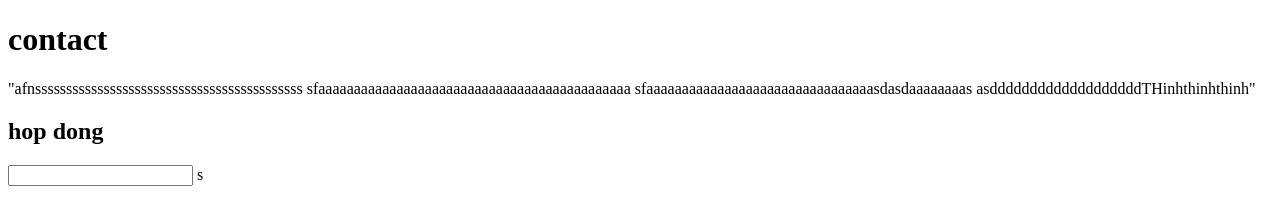
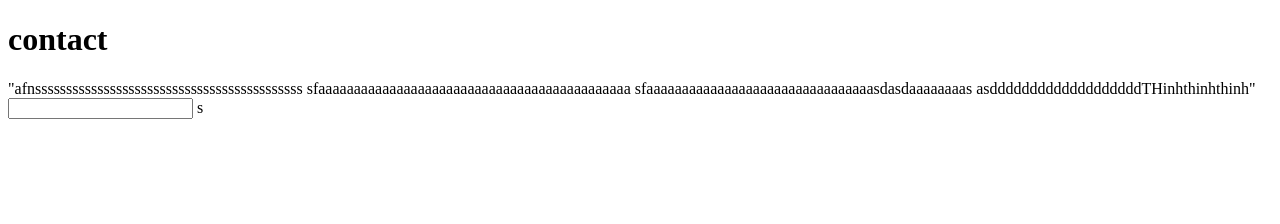
Before and after one commit to CodeEzforme/hoc-git-be, a plain HTML site: page contact.html in a window 1280 px wide. Drawn offline with Linux system fonts and the light colour scheme.

Commit message:
Update page contact

```diff
--- a/contact.html
+++ b/contact.html
@@ -11,7 +11,7 @@
 sfaaaaaaaaaaaaaaaaaaaaaaaaaaaaaaaaaaaaaaaaaaaa
 sfaaaaaaaaaaaaaaaaaaaaaaaaaaaaaaaasdasdaaaaaaaas
 asdddddddddddddddddddTHinhthinhthinh"
-<h2>hop dong</h2>
+
      <input/>
 </body>
 
```
